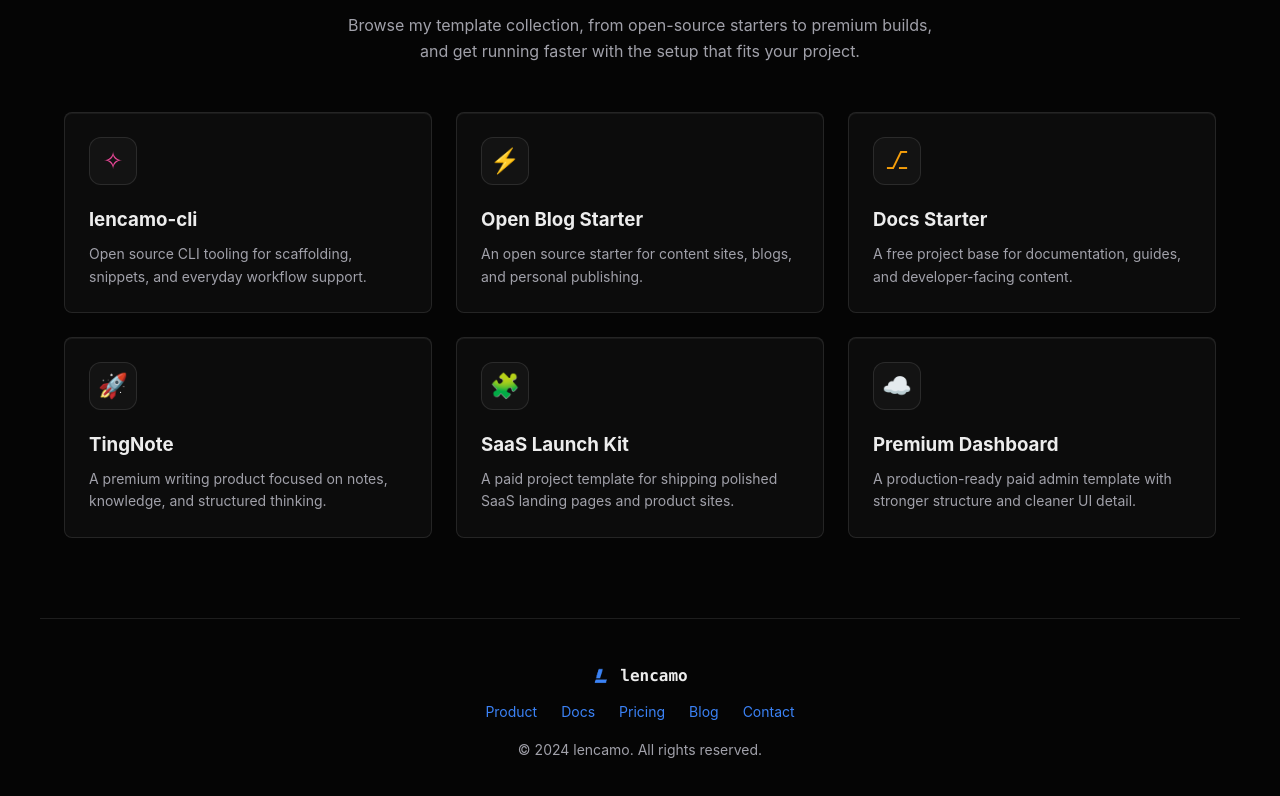
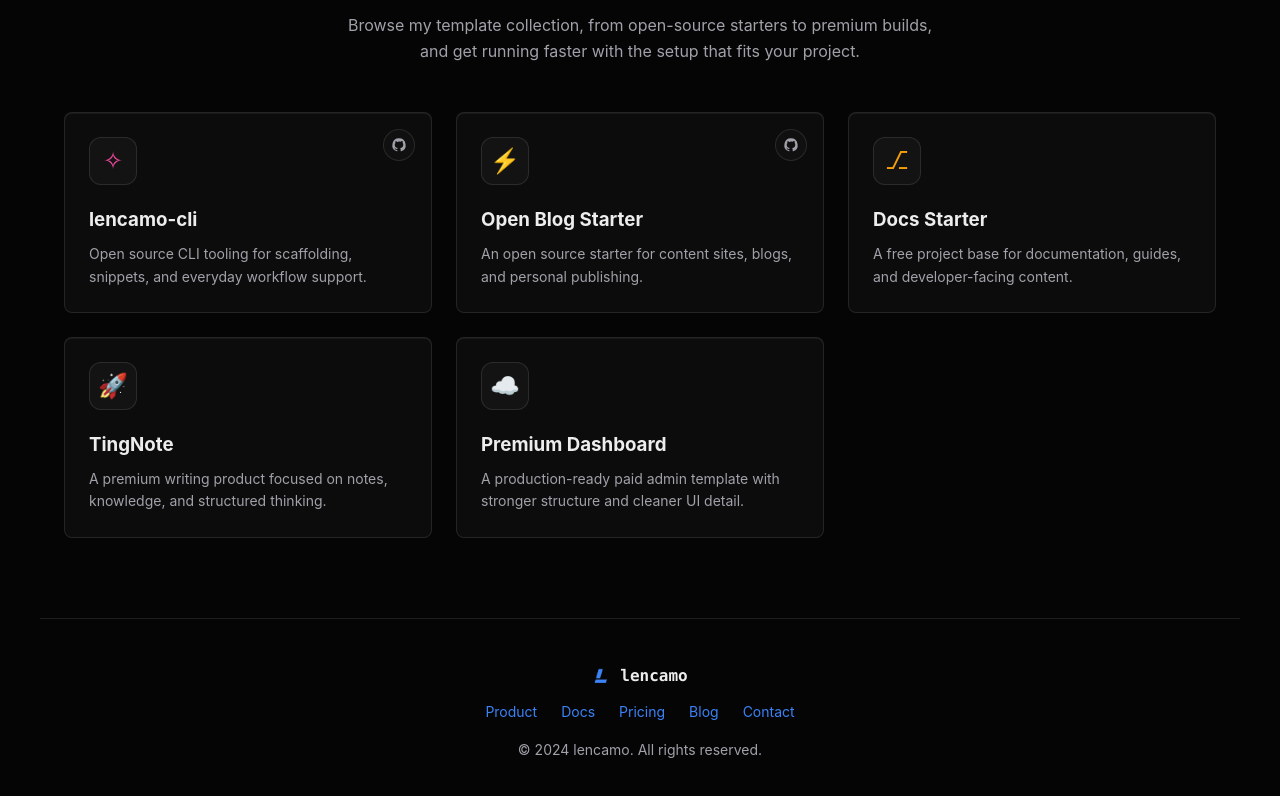
Before and after one commit to Lencamo/homeweb, a Nuxt app: page / in a window 1280 px wide. Shown: the part 2332-3128 px from the top of the page. Built offline with nearby package versions, Linux system fonts and the light colour scheme.

Commit message:
Templates模块链接跳转

```diff
--- a/app/components/home/Cta.vue
+++ b/app/components/home/Cta.vue
@@ -8,7 +8,7 @@
         {{ messages.cta.description }}
       </p>
 
-      <a href="#" class="cta-button">
+      <a href="https://tingbiji.com/auth" target="_blank" class="cta-button">
         <span>{{ messages.cta.button }}</span>
         <span class="cta-button-arrow" aria-hidden="true">
           <svg viewBox="0 0 24 24" fill="none">
--- a/app/components/home/Features.vue
+++ b/app/components/home/Features.vue
@@ -6,18 +6,58 @@
     </div>
 
     <div class="grid grid-3">
-      <div v-for="(item, index) in messages.features.items" :key="item.title" class="panel">
-        <div class="feature-icon" :style="{ color: iconColors[index] }">{{ item.icon }}</div>
-        <h3 class="mb-2 text-main">{{ item.title }}</h3>
-        <p class="text-muted" style="font-size: 14px">
-          {{ item.description }}
-        </p>
+      <div v-for="(item, index) in featureItems" :key="item.title" class="panel feature-card">
+        <NuxtLink
+          v-if="item.githubHref"
+          :to="item.githubHref"
+          :target="item.githubExternal ? '_blank' : undefined"
+          :rel="item.githubExternal ? 'noreferrer' : undefined"
+          :aria-label="`查看 ${item.title} 的 GitHub 仓库`"
+          class="feature-github-link"
+        >
+          <svg viewBox="0 0 24 24" aria-hidden="true">
+            <path
+              fill="currentColor"
+              d="M12 2a10 10 0 0 0-3.16 19.49c.5.09.68-.22.68-.48v-1.69c-2.78.61-3.37-1.18-3.37-1.18-.46-1.16-1.11-1.47-1.11-1.47-.9-.62.07-.61.07-.61 1 .07 1.53 1.03 1.53 1.03.88 1.5 2.32 1.07 2.89.82.09-.65.35-1.07.63-1.32-2.22-.25-4.56-1.11-4.56-4.94 0-1.09.39-1.99 1.03-2.69-.1-.25-.45-1.27.1-2.64 0 0 .84-.27 2.75 1.03A9.57 9.57 0 0 1 12 6.84c.85 0 1.71.12 2.51.35 1.91-1.3 2.75-1.03 2.75-1.03.55 1.37.2 2.39.1 2.64.64.7 1.03 1.6 1.03 2.69 0 3.84-2.35 4.69-4.58 4.93.36.31.68.92.68 1.84v2.73c0 .27.18.58.69.48A10 10 0 0 0 12 2Z"
+            />
+          </svg>
+        </NuxtLink>
+
+        <NuxtLink
+          v-if="item.href"
+          :to="item.href"
+          :target="item.external ? '_blank' : undefined"
+          :rel="item.external ? 'noreferrer' : undefined"
+          class="feature-body feature-main-link"
+        >
+          <div class="feature-icon" :style="{ color: iconColors[index] }">{{ item.icon }}</div>
+          <h3 class="mb-2 text-main">{{ item.title }}</h3>
+          <p class="text-muted" style="font-size: 14px">
+            {{ item.description }}
+          </p>
+        </NuxtLink>
+
+        <div v-else class="feature-body">
+          <div class="feature-icon" :style="{ color: iconColors[index] }">{{ item.icon }}</div>
+          <h3 class="mb-2 text-main">{{ item.title }}</h3>
+          <p class="text-muted" style="font-size: 14px">
+            {{ item.description }}
+          </p>
+        </div>
       </div>
     </div>
   </section>
 </template>
 
 <script setup lang="ts">
+type FeatureItem = {
+  icon: string
+  title: string
+  description: string
+  href?: string
+  githubHref?: string
+}
+
 const { messages } = useSiteLocale()
 
 const iconColors = [
@@ -28,12 +68,73 @@ const iconColors = [
   'var(--color-cyan)',
   'var(--text-main)'
 ]
+
+const featureItems = computed(() =>
+  (messages.value.features.items as readonly FeatureItem[]).map((item) => ({
+    ...item,
+    external: item.href ? /^(https?:)?\/\//.test(item.href) : false,
+    githubExternal: item.githubHref ? /^(https?:)?\/\//.test(item.githubHref) : false
+  }))
+)
 </script>
 
 <style scoped>
 .features-section {
   padding-top: 80px;
   padding-bottom: 80px;
+}
+
+.feature-card {
+  position: relative;
+  height: 100%;
+  padding: 0;
+  transition: transform 0.2s ease;
+}
+
+.feature-card:hover {
+  transform: translateY(-2px);
+}
+
+.feature-body {
+  display: block;
+  height: 100%;
+  padding: 24px;
+}
+
+.feature-main-link {
+  color: inherit;
+  text-decoration: none;
+}
+
+.feature-github-link {
+  position: absolute;
+  top: 16px;
+  right: 16px;
+  z-index: 1;
+  display: inline-flex;
+  align-items: center;
+  justify-content: center;
+  width: 32px;
+  height: 32px;
+  border: 1px solid var(--panel-border);
+  border-radius: 999px;
+  background: rgba(255, 255, 255, 0.02);
+  color: var(--text-muted);
+  transition:
+    color 0.2s ease,
+    border-color 0.2s ease,
+    background-color 0.2s ease;
+}
+
+.feature-github-link:hover {
+  color: var(--text-main);
+  border-color: rgba(255, 255, 255, 0.16);
+  background: rgba(255, 255, 255, 0.06);
+}
+
+.feature-github-link svg {
+  width: 16px;
+  height: 16px;
 }
 
 .feature-icon {
--- a/app/composables/useSiteLocale.ts
+++ b/app/composables/useSiteLocale.ts
@@ -112,36 +112,36 @@ export const siteMessages = {
           icon: '✧',
           title: 'lencamo-cli',
           description:
-            'Open source CLI tooling for scaffolding, snippets, and everyday workflow support.'
+            'Open source CLI tooling for scaffolding, snippets, and everyday workflow support.',
+          githubHref: 'https://github.com/ren-34/lencamo-cli'
         },
         {
           icon: '⚡',
           title: 'Open Blog Starter',
-          description: 'An open source starter for content sites, blogs, and personal publishing.'
+          description: 'An open source starter for content sites, blogs, and personal publishing.',
+          href: 'https://ting-hexo.netlify.app/',
+          githubHref: 'https://github.com/Lencamo/ting-hexo'
         },
         {
           icon: '⎇',
           title: 'Docs Starter',
           description:
-            'A free project base for documentation, guides, and developer-facing content.'
+            'A free project base for documentation, guides, and developer-facing content.',
+          href: 'https://note-taking.cn'
         },
         {
           icon: '🚀',
           title: 'TingNote',
           description:
-            'A premium writing product focused on notes, knowledge, and structured thinking.'
-        },
-        {
-          icon: '🧩',
-          title: 'SaaS Launch Kit',
-          description:
-            'A paid project template for shipping polished SaaS landing pages and product sites.'
+            'A premium writing product focused on notes, knowledge, and structured thinking.',
+          href: 'https://tingbiji.com'
         },
         {
           icon: '☁️',
           title: 'Premium Dashboard',
           description:
-            'A production-ready paid admin template with stronger structure and cleaner UI detail.'
+            'A production-ready paid admin template with stronger structure and cleaner UI detail.',
+          href: 'https://vue3-ting-admin.vercel.app'
         }
       ]
     },
@@ -236,32 +236,33 @@ export const siteMessages = {
         {
           icon: '✧',
           title: 'lencamo-cli',
-          description: '开源 CLI 工具集，用于脚手架、代码片段和日常开发流程支持。'
+          description: '开源 CLI 工具集，用于脚手架、代码片段和日常开发流程支持。',
+          githubHref: 'https://github.com/ren-34/lencamo-cli'
         },
         {
           icon: '⚡',
           title: '开放博客模板',
-          description: '适用于内容站、博客和个人发布场景的开源起步模板。'
+          description: '适用于内容站、博客和个人发布场景的开源起步模板。',
+          href: 'https://ting-hexo.netlify.app/',
+          githubHref: 'https://github.com/Lencamo/ting-hexo'
         },
         {
           icon: '⎇',
           title: '文档站模板',
-          description: '一个免费的项目基础模板，适合文档、指南和开发者内容。'
+          description: '一个免费的项目基础模板，适合文档、指南和开发者内容。',
+          href: 'https://note-taking.cn'
         },
         {
           icon: '🚀',
           title: 'TingNote',
-          description: '一款面向笔记、知识沉淀和结构化思考的付费写作产品。'
-        },
-        {
-          icon: '🧩',
-          title: 'SaaS 启动套件',
-          description: '一套用于快速上线精致 SaaS 官网和产品页的付费项目模板。'
+          description: '一款面向笔记、知识沉淀和结构化思考的付费写作产品。',
+          href: 'https://tingbiji.com'
         },
         {
           icon: '☁️',
           title: '高级后台模板',
-          description: '面向生产环境的付费管理后台模板，结构更稳，界面更干净。'
+          description: '面向生产环境的付费管理后台模板，结构更稳，界面更干净。',
+          href: 'https://vue3-ting-admin.vercel.app'
         }
       ]
     },
```
